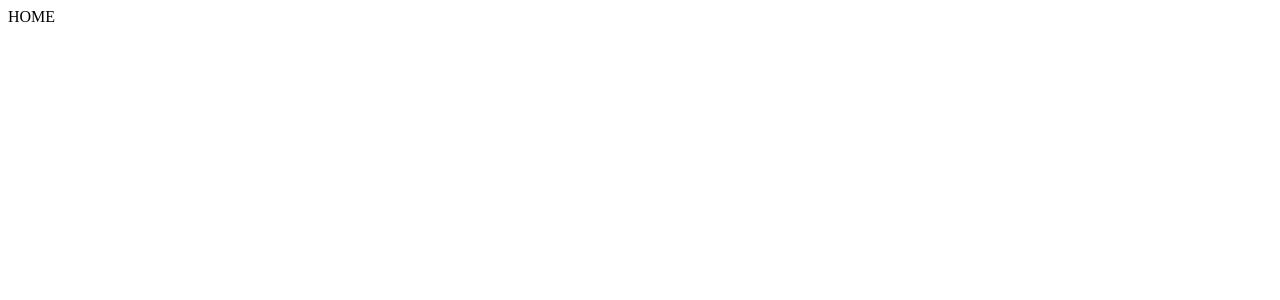
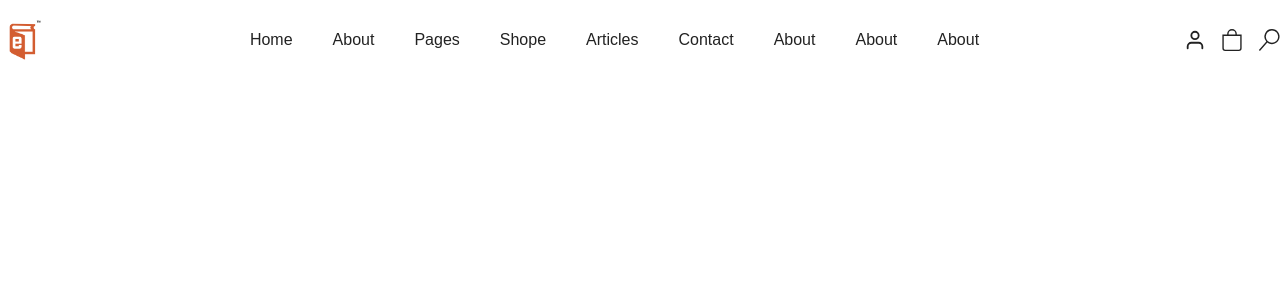
Before and after one commit to BibekPandu/Project, a React (Create React App) app in the folder frontend/: page /home in a window 1280 px wide. Shown: the top 300 px of the page. Built offline with nearby package versions, Linux system fonts and the light colour scheme.

Commit message:
Homepage with navbar

```diff
--- a/frontend/src/Components/Home/Home.jsx
+++ b/frontend/src/Components/Home/Home.jsx
@@ -1,5 +1,13 @@
+import NavBar from "../Navbar/Navbar";
+// import Footer from "../Components/Footer/Footer";
+// import Chatbox from "../Components/Chatbox/Chatbox";
+// import Header from "../Components/Header/Header";
 const Home = () => {
-  return <div>HOME</div>;
+  return (
+    <>
+      <NavBar />
+    </>
+  );
 };
 
 export default Home;
--- /dev/null
+++ b/frontend/src/Components/Navbar/Navbar.css
@@ -0,0 +1,205 @@
+/* Navbar.css */
+
+/* Main Navigation Bar Styling */
+nav.Navbar {
+  position: fixed;
+  top: 0;
+  left: 0;
+  width: 100%;
+  height: 80px; /* Adjust as needed */
+  background-color: transparent; /* Initial transparent background */
+  z-index: 1000; /* Ensure it's above other content */
+  transition: background-color var(--trasition, 0.4s ease),
+    box-shadow var(--trasition, 0.4s ease);
+  font-family: var(--font-family-Jakarta, "Plus Jakarta Sans", sans-serif);
+}
+
+/* Style for the navbar when scrolled (navShadow class) */
+nav.Navbar.navShadow {
+  background-color: var(
+    --color-bg-1,
+    #f3f2ec
+  ); /* Use a background from app.css */
+  box-shadow: 0 2px 15px rgba(0, 0, 0, 0.1);
+}
+
+/* Navigation Container (uses .container from app.css for width) */
+.nav-container {
+  display: flex;
+  justify-content: space-between;
+  align-items: center;
+  height: 100%; /* Takes full height of nav.Navbar */
+}
+
+/* Logo Styling */
+.nav-container .logo img {
+  height: 45px; /* Adjust logo size */
+  display: block; /* Removes extra space below image */
+}
+
+/* Navigation Links List - Desktop */
+.nav-container .nav-links {
+  display: flex;
+  align-items: center;
+  list-style: none;
+  margin: 0;
+  padding: 0;
+  gap: 10px; /* Adjust gap between links */
+}
+
+.nav-container .nav-links li a {
+  /* Targets NavLink */
+  display: block;
+  padding: 10px 15px;
+  color: var(--color-black-Ex, #222222);
+  text-decoration: none;
+  text-transform: capitalize;
+  font-weight: 500;
+  position: relative;
+  transition: color var(--trasition, 0.4s ease);
+}
+
+.nav-container .nav-links li a:hover,
+.nav-container .nav-links li a.active {
+  /* Style for active NavLink */
+  color: var(--color-primary, rgb(189, 61, 38));
+}
+
+/* Underline effect for active/hover links */
+.nav-container .nav-links li a::after {
+  content: "";
+  position: absolute;
+  bottom: 0; /* Adjust to position underline correctly */
+  left: 15px;
+  right: 15px;
+  height: 2px;
+  background-color: var(--color-primary, rgb(189, 61, 38));
+  transform: scaleX(0);
+  transition: transform var(--trasition, 0.3s ease);
+}
+
+.nav-container .nav-links li a:hover::after,
+.nav-container .nav-links li a.active::after {
+  transform: scaleX(1);
+}
+
+/* Navigation Right Section (icons and menu button) */
+.nav-container .nav-right {
+  display: flex;
+  align-items: center;
+  gap: 15px; /* Space between icons and menu button */
+}
+
+.nav-container .nav-right .management-icons {
+  font-size: 22px; /* Adjust icon size */
+  color: var(--color-black-Ex, #222222);
+  display: flex; /* Helps align icons if they are complex */
+  align-items: center;
+  transition: color var(--trasition, 0.4s ease);
+}
+
+.nav-container .nav-right .management-icons:hover {
+  color: var(--color-primary, rgb(189, 61, 38));
+}
+
+/* Menu Button (for mobile/tablet) */
+.nav-container .menu-button {
+  display: none; /* Hidden on desktop */
+  background: transparent;
+  border: none;
+  cursor: pointer;
+  font-size: 28px; /* Adjust icon size */
+  color: var(--color-black-Ex, #222222);
+}
+
+/* Responsive Styles (for screens smaller than 1024px) */
+@media screen and (max-width: 1023px) {
+  nav.Navbar {
+    position: fixed;
+    width: 100%;
+    z-index: 1000;
+    top: 0;
+    left: 0;
+  }
+  nav.Navbar.menu-open {
+    background-color: #ffffff; /* or any solid color you want */
+    box-shadow: 0 2px 4px rgba(0, 0, 0, 0.1); /* optional shadow */
+  }
+
+  .nav-container .nav-links {
+    position: absolute;
+    top: 100%; /* Position below the navbar */
+    left: 0;
+    width: 100%;
+    flex-direction: column;
+    align-items: stretch; /* Links take full width */
+    background-color: var(--color-bg-1, #f3f2ec);
+    box-shadow: 0 5px 10px rgba(0, 0, 0, 0.1);
+    padding: 0; /* Reset padding */
+    gap: 0; /* Reset gap for column layout */
+
+    /* Animation for showing/hiding */
+    opacity: 0;
+    transform: translateY(-10px); /* Start slightly above */
+    pointer-events: none; /* Not interactive when hidden */
+    visibility: hidden;
+    transition: opacity 0.3s ease, transform 0.3s ease, visibility 0.3s ease;
+  }
+
+  .nav-container .nav-links.navLinksShow {
+    opacity: 1;
+    transform: translateY(0);
+    pointer-events: auto;
+    visibility: visible;
+  }
+
+  /* This class is directly added by JS on scroll for <1024px,
+     ensure it behaves like the hidden state of navLinksShow */
+  .nav-container .nav-links.navLinksHide {
+    opacity: 0;
+    transform: translateY(-10px);
+    pointer-events: none;
+    visibility: hidden;
+  }
+
+  .nav-container .nav-links li {
+    width: 100%;
+  }
+
+  .nav-container .nav-links li a {
+    padding: 18px 25px; /* Larger touch targets */
+    text-align: left; /* Or center, as preferred */
+    border-bottom: 1px solid var(--color-dark-Ex, #e5e3da);
+    color: var(
+      --color-black,
+      #111111
+    ); /* Ensure good contrast on mobile menu bg */
+  }
+  .nav-container .nav-links li a.active,
+  .nav-container .nav-links li a:hover {
+    color: var(--color-primary, rgb(189, 61, 38));
+    background-color: var(
+      --color-bg-2,
+      #edebe4
+    ); /* Optional: highlight background */
+  }
+
+  .nav-container .nav-links li:last-child a {
+    border-bottom: none;
+  }
+
+  .nav-container .nav-links li a::after {
+    /* Optionally disable or restyle underline for mobile menu if it feels cluttered */
+    display: none;
+  }
+
+  .nav-container .menu-button {
+    display: block; /* Show menu button */
+    z-index: 10; /* Ensure it's clickable if nav-links overlaps somehow */
+  }
+
+  /* Ensure right-side icons are still visible or adjust as needed */
+  .nav-container .nav-right {
+    gap: 10px; /* Reduce gap on mobile if needed */
+  }
+}
--- /dev/null
+++ b/frontend/src/Components/Navbar/Navbar.jsx
@@ -0,0 +1,86 @@
+//Nav.css import .............
+import "./Navbar.css";
+
+//router link  import .............
+import { Link, NavLink } from "react-router-dom";
+
+//logo import .............
+import Logo from "../Assets/logo.png";
+
+//Navdata import .............
+import { navLinks, navRight } from "../../Data/Data";
+
+//menu item import .............
+import { VscMenu } from "react-icons/vsc";
+import { GrClose } from "react-icons/gr";
+
+//use state  import .............
+import { useState } from "react";
+export default function Navbar() {
+  // use state for navlinks show and hide feature.................
+  const [isNavLinksShowing, setIsnavLinkShowing] = useState(false);
+  // window scroll  navlinks .................
+  if (window.innerWidth < 1024) {
+    window.addEventListener("scroll", () => {
+      document.querySelector(".nav-links").classList.add("navLinksHide");
+      setIsnavLinkShowing(false);
+    });
+  }
+  window.addEventListener("scroll", () => {
+    document
+      .querySelector("nav")
+      .classList.toggle("navShadow", window.scrollY > 0);
+  });
+  return (
+    <nav className="Navbar">
+      <div className="container  nav-container">
+        {/*.......logo.........*/}
+        <Link to={"/"} className="logo">
+          <img src={Logo} alt="Logo" />
+        </Link>
+        {/*.......Nva-links.........*/}
+
+        <ul
+          className={`nav-links ${
+            isNavLinksShowing ? "navLinksShow" : "navLinksHide"
+          }`}
+        >
+          {navLinks.map(({ name, path }, index) => {
+            return (
+              <li key={index}>
+                <NavLink
+                  to={path}
+                  className={({ isActive }) => (isActive ? "active " : "")}
+                >
+                  {name}
+                </NavLink>
+              </li>
+            );
+          })}
+        </ul>
+
+        {/*.......Nva-right.........*/}
+        <div className="nav-right">
+          {navRight.managements.map((item, index) => {
+            return (
+              <Link
+                key={index}
+                // target="_blank"
+                className="management-icons "
+                to={item.link}
+              >
+                <item.icon />
+              </Link>
+            );
+          })}
+          <button
+            className="menu-button"
+            onClick={() => setIsnavLinkShowing(!isNavLinksShowing)}
+          >
+            {!isNavLinksShowing ? <VscMenu /> : <GrClose />}
+          </button>
+        </div>
+      </div>
+    </nav>
+  );
+}
--- /dev/null
+++ b/frontend/src/Data/Data.js
@@ -0,0 +1,65 @@
+// React Icons For Nav And React.......................
+import { FiUser } from "react-icons/fi";
+import { VscSearch } from "react-icons/vsc";
+import { BsBag } from "react-icons/bs";
+
+// Nav [a] Links Data.......................
+export const navLinks = [
+  {
+    name: "Home",
+    path: "/",
+  },
+  {
+    name: "About",
+    path: "/about",
+  },
+  {
+    name: "Pages",
+    path: "/pages",
+  },
+  {
+    name: "Shope",
+    path: "/shope",
+  },
+  {
+    name: "Articles",
+    path: "/articles",
+  },
+  {
+    name: "Contact",
+    path: "/contact",
+  },
+  {
+    name: "About",
+    path: "/about",
+  },
+  {
+    name: "About",
+    path: "/about",
+  },
+  {
+    name: "About",
+    path: "/about",
+  },
+];
+
+// navRight links Data..............................
+export const navRight = {
+  managements: [
+    {
+      id: 1,
+      icon: FiUser,
+      link: "*",
+    },
+    {
+      id: 2,
+      icon: BsBag,
+      link: "*",
+    },
+    {
+      id: 3,
+      icon: VscSearch,
+      link: "*",
+    },
+  ],
+};
```
Also changed, not shown: frontend/src/Components/Assets/logo.png (added).
